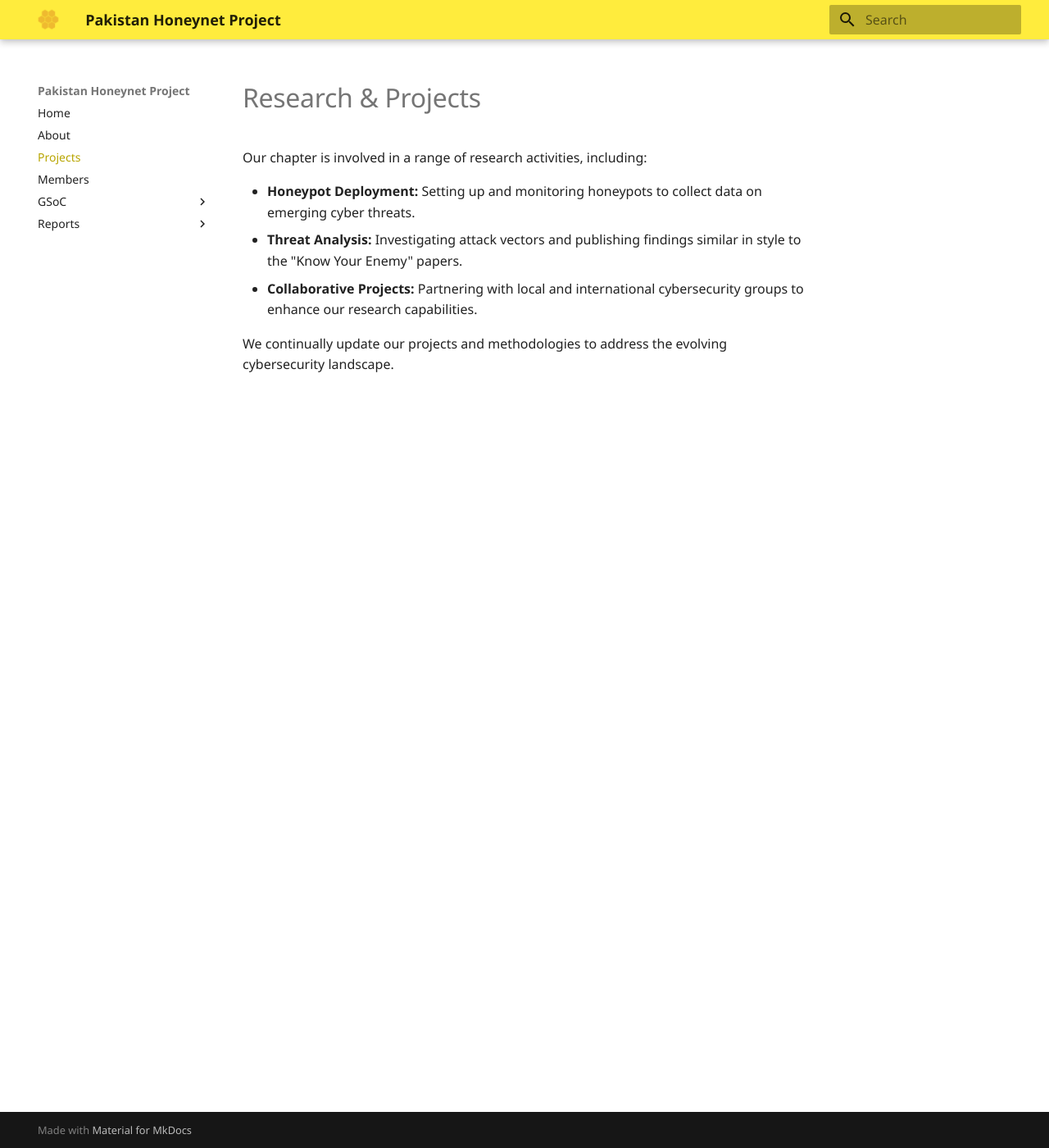
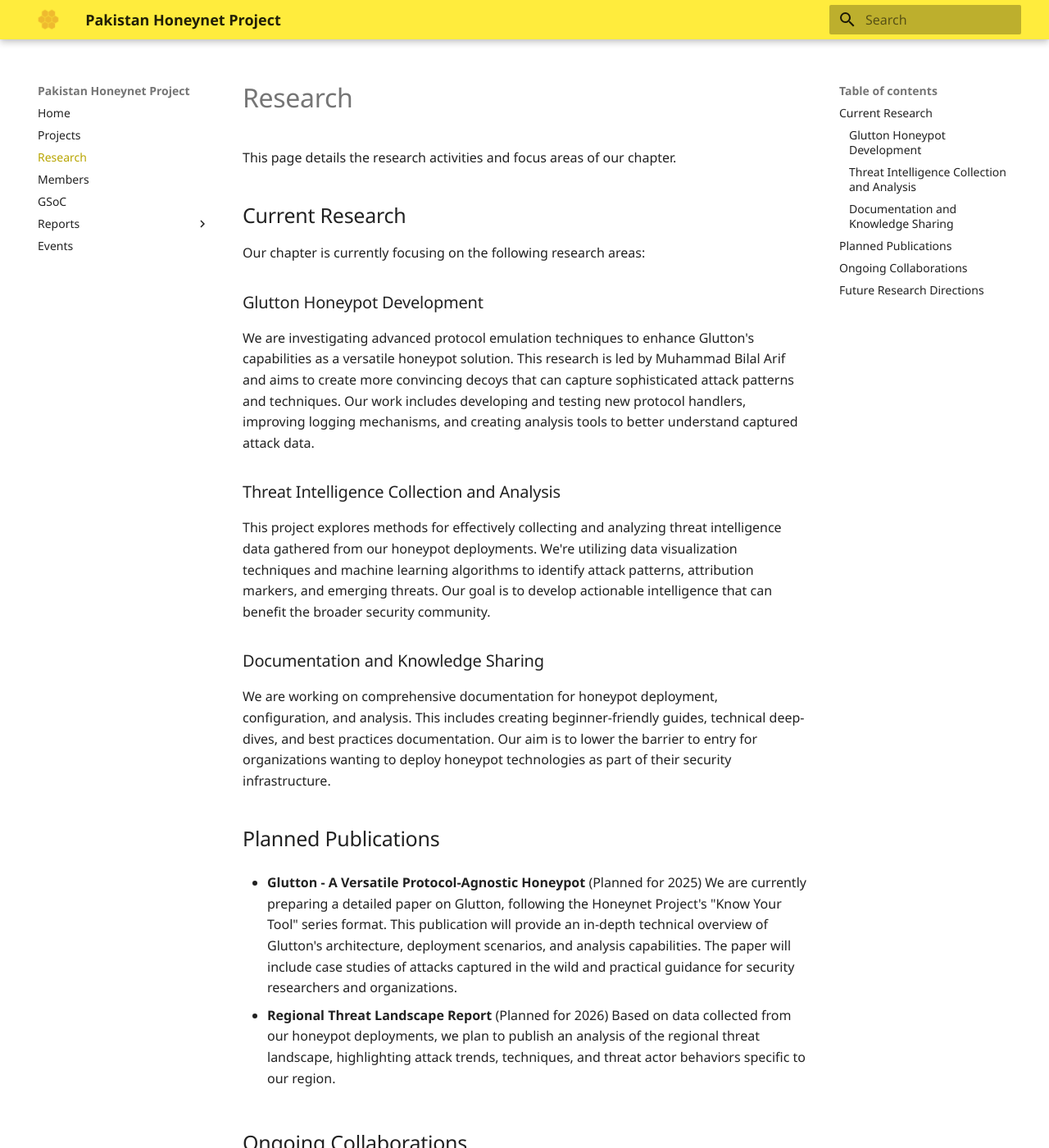
Before and after one commit to furusiyya/pakhoneynet, an MkDocs documentation site: the page built from docs/research.md, in a window 1280 px wide and 1400 px high. Shown: the whole window at 82% size. Built offline with MkDocs 1.6.1 and Material for MkDocs 9.7.7, drawn with Linux system fonts in a browser that asks for light colours; some web fonts are replaced; some of the changed text lies outside the part shown.

Commit message:
updated content, events, research, projects, etc.

```diff
--- a/docs/research.md
+++ b/docs/research.md
@@ -1,9 +1,35 @@
-# Research & Projects
+# Research
 
-Our chapter is involved in a range of research activities, including:
+This page details the research activities and focus areas of our chapter.
 
-- **Honeypot Deployment:** Setting up and monitoring honeypots to collect data on emerging cyber threats.
-- **Threat Analysis:** Investigating attack vectors and publishing findings similar in style to the "Know Your Enemy" papers.
-- **Collaborative Projects:** Partnering with local and international cybersecurity groups to enhance our research capabilities.
+## Current Research
 
-We continually update our projects and methodologies to address the evolving cybersecurity landscape.
+Our chapter is currently focusing on the following research areas:
+
+### Glutton Honeypot Development
+We are investigating advanced protocol emulation techniques to enhance Glutton's capabilities as a versatile honeypot solution. This research is led by Muhammad Bilal Arif and aims to create more convincing decoys that can capture sophisticated attack patterns and techniques. Our work includes developing and testing new protocol handlers, improving logging mechanisms, and creating analysis tools to better understand captured attack data.
+
+### Threat Intelligence Collection and Analysis
+This project explores methods for effectively collecting and analyzing threat intelligence data gathered from our honeypot deployments. We're utilizing data visualization techniques and machine learning algorithms to identify attack patterns, attribution markers, and emerging threats. Our goal is to develop actionable intelligence that can benefit the broader security community.
+
+### Documentation and Knowledge Sharing
+We are working on comprehensive documentation for honeypot deployment, configuration, and analysis. This includes creating beginner-friendly guides, technical deep-dives, and best practices documentation. Our aim is to lower the barrier to entry for organizations wanting to deploy honeypot technologies as part of their security infrastructure.
+
+## Planned Publications
+
+- **Glutton - A Versatile Protocol-Agnostic Honeypot** (Planned for 2025)
+  We are currently preparing a detailed paper on Glutton, following the Honeynet Project's "Know Your Tool" series format. This publication will provide an in-depth technical overview of Glutton's architecture, deployment scenarios, and analysis capabilities. The paper will include case studies of attacks captured in the wild and practical guidance for security researchers and organizations.
+
+- **Regional Threat Landscape Report** (Planned for 2026)
+  Based on data collected from our honeypot deployments, we plan to publish an analysis of the regional threat landscape, highlighting attack trends, techniques, and threat actor behaviors specific to our region.
+
+## Ongoing Collaborations
+
+We are actively collaborating with other Honeynet Project chapters and academic institutions to share data, methodologies, and findings. These collaborations enhance our research capabilities and contribute to the global understanding of cyber threats.
+
+## Future Research Directions
+
+- Advanced attacker interaction simulation
+- Multi-honeypot correlation techniques
+- Automated incident response based on honeypot intelligence
+- Integration of honeypot data with SOAR platforms
--- a/mkdocs.yml
+++ b/mkdocs.yml
@@ -13,11 +13,11 @@
 
 nav:
   - Home: index.md
-  - About: about.md
-  - Projects: research.md
+  - Projects: projects.md
+  - Research: research.md
   - Members: members.md
-  - GSoC:
-    - 2025: gsoc/2025/index.md
+  - GSoC: gsoc/index.md
   - Reports:
     - Overview: reports/index.md
     - 2025: reports/2025/index.md
+  - Events: events/index.md
```
Also changed, not shown: docs/about.md (deleted, +0 -9 lines), docs/events/index.md (+11 -0 lines), docs/events/intro-webinar-2025.md (added, +30 -0 lines), docs/gsoc/index.md (+3 -3 lines), docs/index.md (+8 -0 lines), docs/members.md (+1 -1 lines), docs/projects.md (added, +25 -0 lines), docs/gsoc/2025/index.md (deleted).
